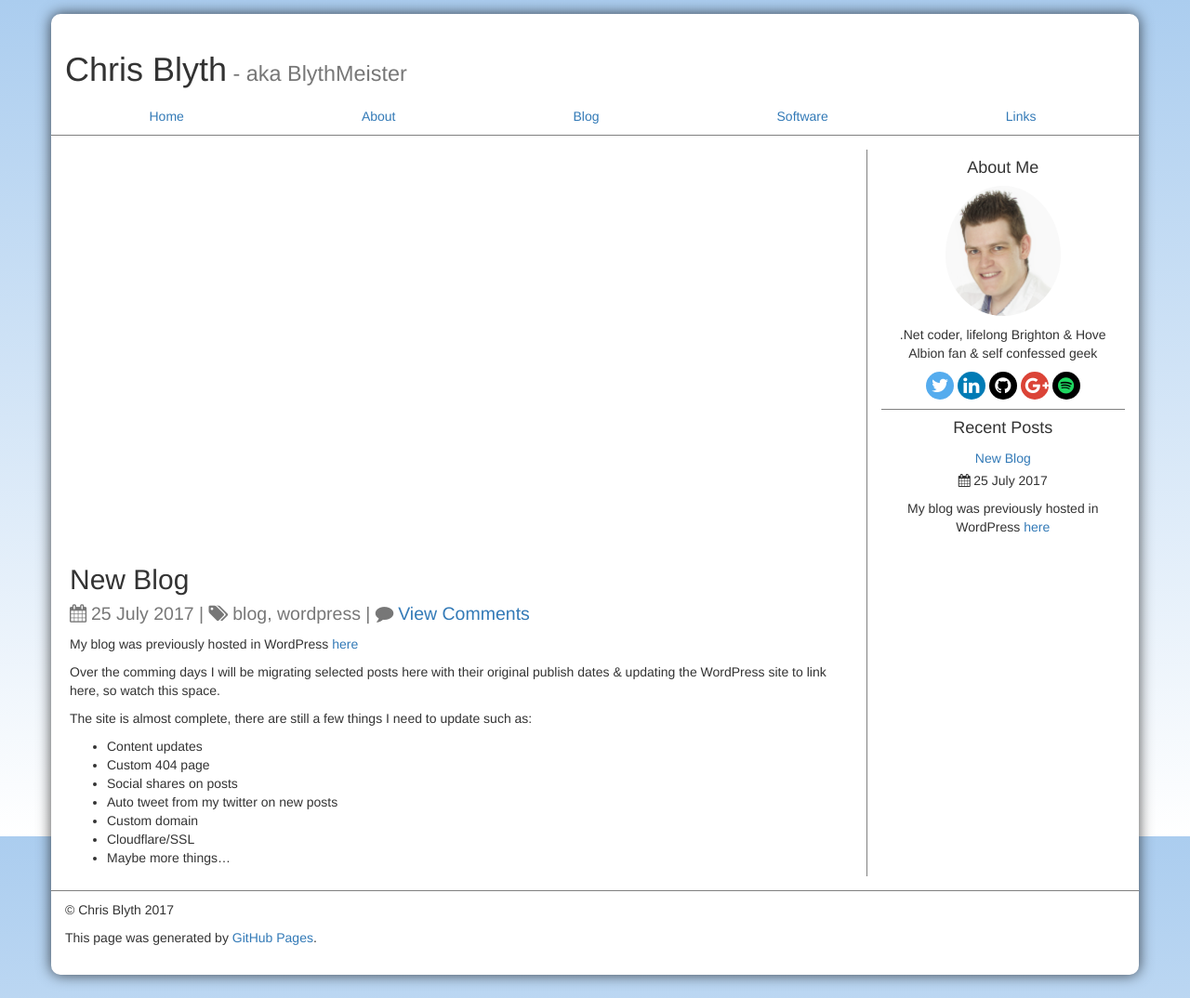
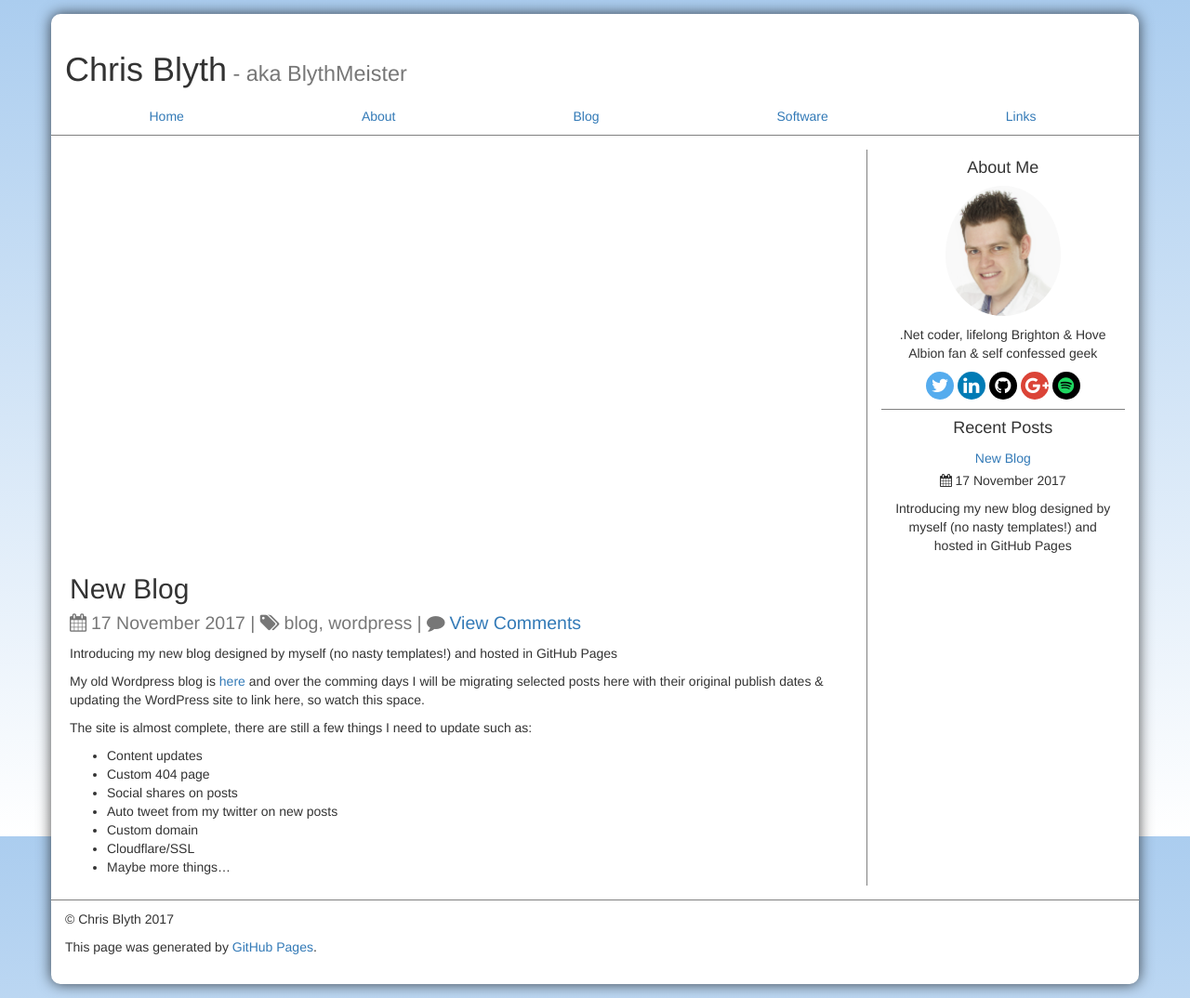
Before and after one commit to BlythMeister/blyth.me.uk, a Jekyll site: the page built from _posts/2017-07-25-new-blog.md, in a window 1280 px wide. Shown: the whole page at 93% size. Built offline with Jekyll 4.4.1, drawn with Linux system fonts in a browser that asks for light colours; comment, search, counter and statistics services are not loaded.

Commit message:
Post updates to try and get better meta data

```diff
--- a/_posts/2017-07-25-new-blog.md
+++ b/_posts/2017-07-25-new-blog.md
@@ -1,13 +1,15 @@
 ---
 layout: post
 title: New Blog
+date: 2017-11-17 -0000
+excerpt: Introducing my new blog designed by myself (no nasty templates!) and hosted in GitHub Pages
 comments: true
 tags: [blog, wordpress]
 ---
 
-My blog was previously hosted in WordPress [here](https://blythmeister.wordpress.com/)
+Introducing my new blog designed by myself (no nasty templates!) and hosted in GitHub Pages
 
-Over the comming days I will be migrating selected posts here with their original publish dates & updating the WordPress site to link here, so watch this space.
+My old Wordpress blog is [here](https://blythmeister.wordpress.com/) and over the comming days I will be migrating selected posts here with their original publish dates & updating the WordPress site to link here, so watch this space.
 
 The site is almost complete, there are still a few things I need to update such as:
 
```
